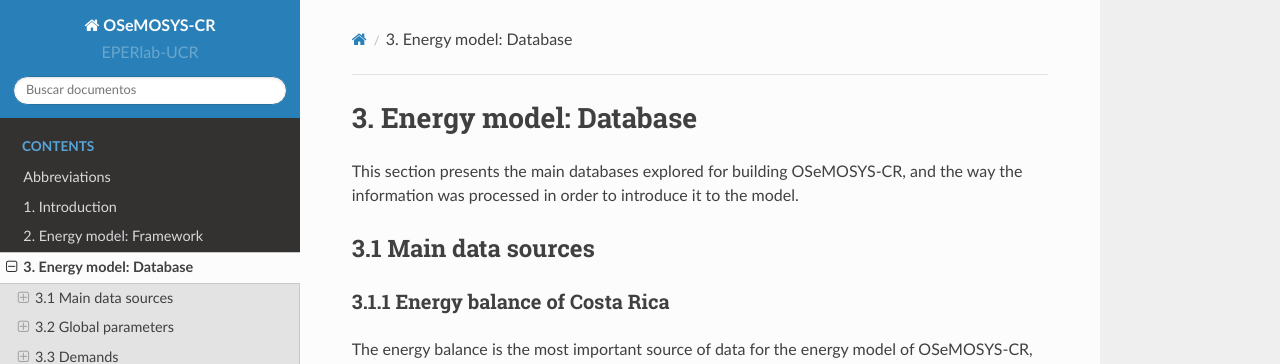
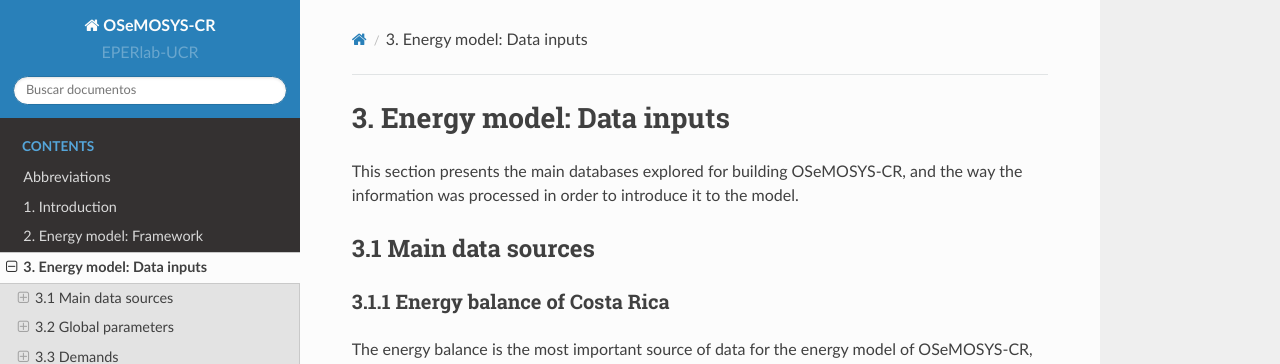
Before and after one commit to EPERLab/OSeMOSYS-CR, a Sphinx documentation site: the page built from docs/03EnergyModelDatabase.rst, in a window 1280 px wide and 900 px high. Shown: the top 364 px of the window. Built offline with Sphinx 7.4.7 and the Read the Docs theme 2.0.0, drawn with Linux system fonts in a browser that asks for light colours; formulas are drawn with MathJax 3.

Commit message:
Update 03EnergyModelDatabase.rst

```diff
--- a/docs/03EnergyModelDatabase.rst
+++ b/docs/03EnergyModelDatabase.rst
@@ -1,4 +1,4 @@
-3. Energy model: Database
+3. Energy model: Data inputs
 =======================================
 This section presents the main databases explored for building OSeMOSYS-CR, and the way the information was processed in order to introduce it to the model.
 
```
